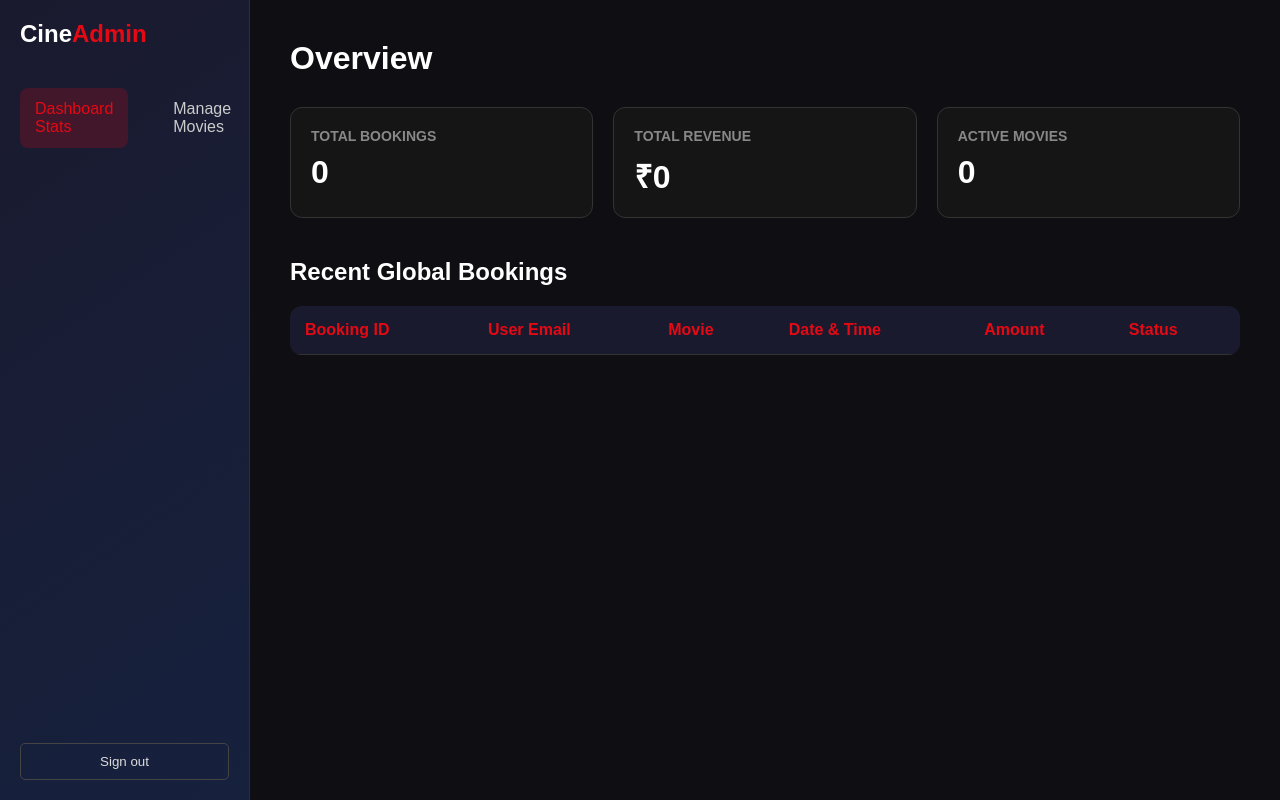
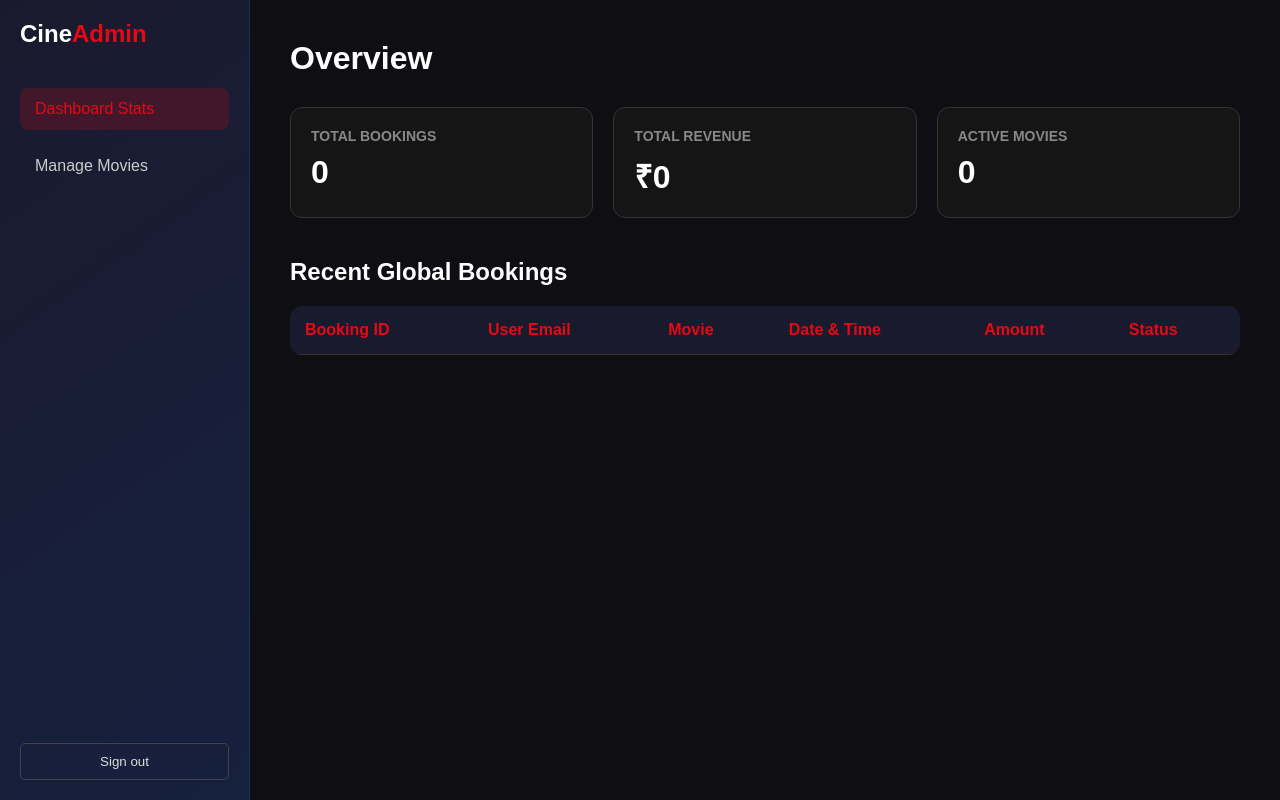
Before and after one commit to unforeseenallen/cinebook, a website: page admin.html in a window 1280 px wide. Drawn offline with Linux system fonts and the light colour scheme; sample sign-in values are in the browser's storage.

Commit message:
Fix Admin Sidebar layout by overriding global nav flex direction

```diff
--- a/admin.html
+++ b/admin.html
@@ -22,6 +22,11 @@
         .admin-sidebar .logo {
             font-size: 24px;
             margin-bottom: 40px;
+        }
+        .admin-nav {
+            display: flex;
+            flex-direction: column;
+            gap: 5px;
         }
         .admin-nav a {
             display: block;
```
